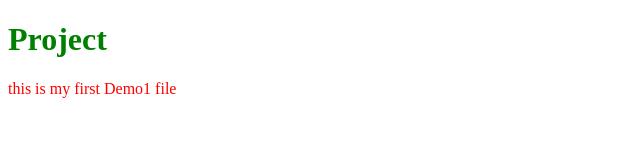
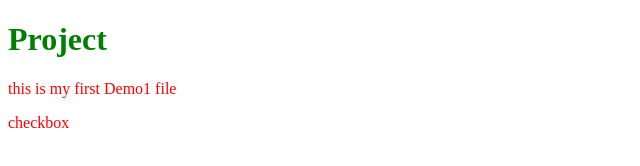
Before and after one commit to Yashik02/Demo1, a plain HTML site: page index.html in a window 1280 px wide. Shown: the full height of the page, 0-640 px from the left. Drawn offline with Linux system fonts and the light colour scheme.

Commit message:
added checkbox option

```diff
--- a/index.html
+++ b/index.html
@@ -10,5 +10,8 @@
 <body>
     <h1>Project</h1>
     <p>this is my first Demo1 file</p>
+    <div>
+        <p>checkbox</p>
+    </div>
 </body>
 </html>
```
